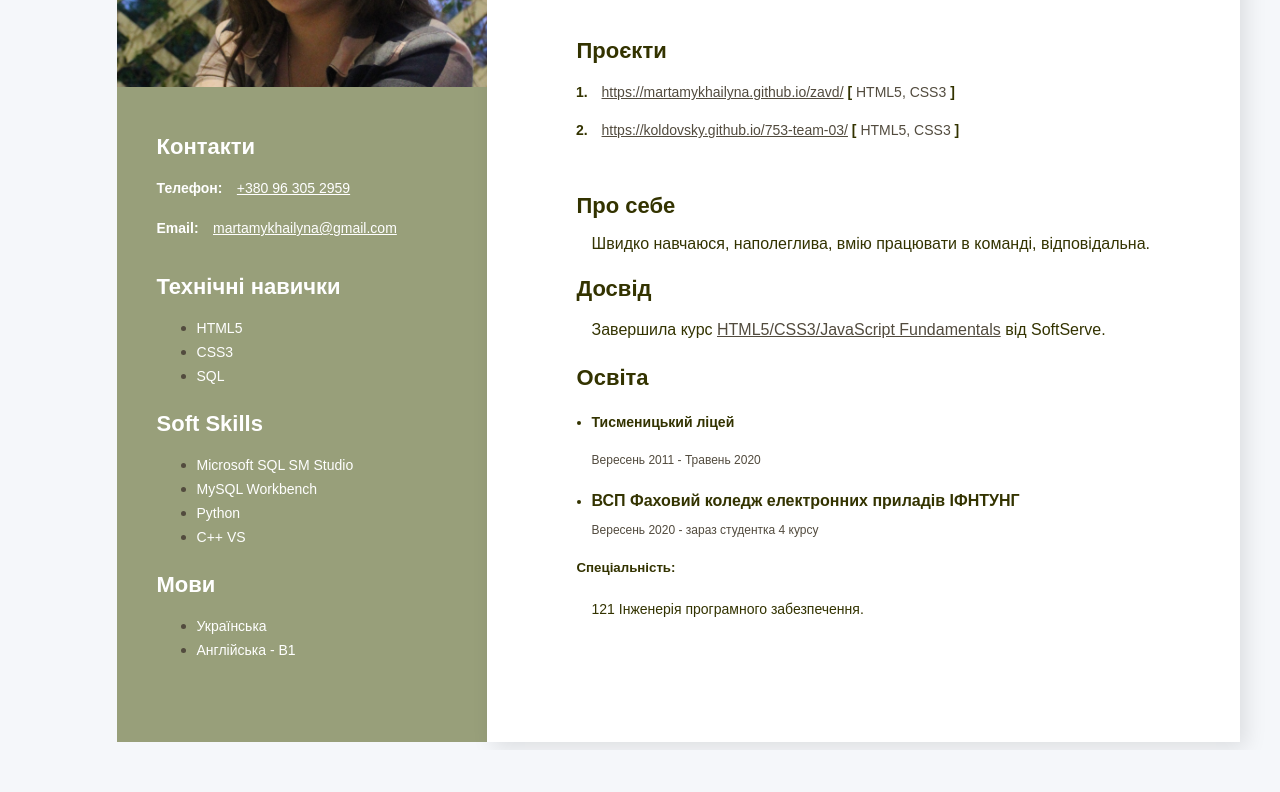
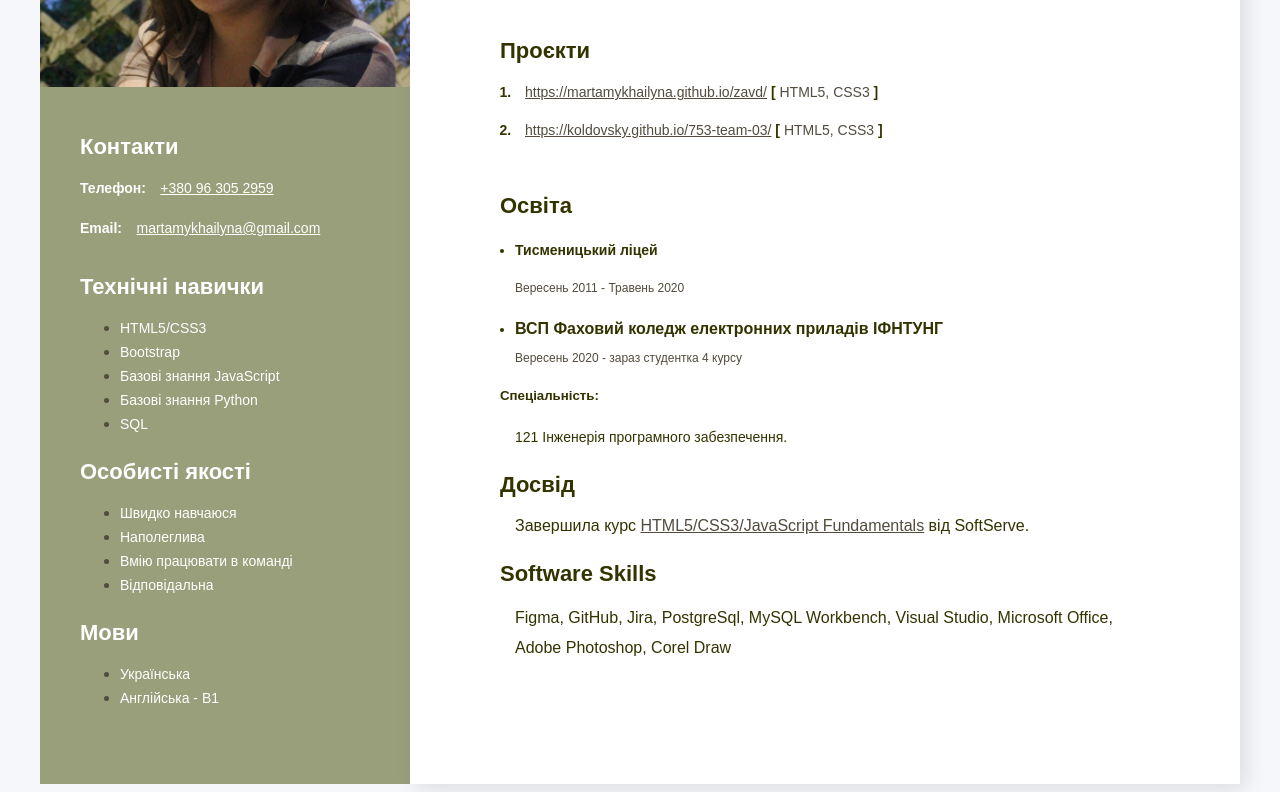
Before and after one commit to MartaMykhailyna/resume, a plain HTML site: page index.html in a window 1280 px wide. Shown: the part 281-1073 px from the top of the page. Before the commit the page ends 1031 px from the top, so only its background shows below. Drawn offline with Linux system fonts and the light colour scheme.

Commit message:
pre-final project

```diff
--- a/index.html
+++ b/index.html
@@ -39,29 +39,6 @@
                 </li>
             </ol>
         </section>
-        <!--about-me-->
-        <section class="about_me">
-            <h3 class="title">Про себе</h3>
-            <div>
-                <ul class="education__list main-content__list">
-                    <li style="list-style: none;">
-                        <p>Швидко навчаюся, наполеглива, вмію працювати в команді, відповідальна.</p>
-                    </li>
-                </ul>
-            </div>
-            <!--skills-->
-            <h3 class="title">Досвід</h3>
-            <div>
-                <ul class="experience__list main-content__list">
-                    <li style="list-style: none;" class="experience__list-item">
-                        <p>Завершила курс
-                            <a class="experience__course-certificate-link" href="img/course-certificate.pdf" target="_blank">
-                                HTML5/CSS3/JavaScript Fundamentals</a>
-                            від SoftServe.</p>
-                    </li>
-                </ul>
-            </div>
-        </section>
         <!--education-->
         <section class="Education">
             <h3 class="title">Освіта</h3>
@@ -86,6 +63,29 @@
                 </ul>
             </div>
         </section>
+        <section class="about_me">
+            <!--skills-->
+            <h3 class="title">Досвід</h3>
+            <div>
+                <ul class="experience__list main-content__list">
+                    <li style="list-style: none;" class="experience__list-item">
+                        <p>Завершила курс
+                            <a class="experience__course-certificate-link" href="img/course-certificate.pdf" target="_blank">
+                                HTML5/CSS3/JavaScript Fundamentals</a>
+                            від SoftServe.</p>
+                    </li>
+                </ul>
+            </div>
+            <h3 class="title">Software Skills</h3>
+            <div>
+                <ul class="education__list main-content__list">
+                    <li style="list-style: none;">
+                        <p style="line-height: 30px;">Figma, GitHub, Jira, PostgreSql, MySQL Workbench, Visual Studio, Microsoft Office, Adobe Photoshop, Corel Draw</p>
+                    </li>
+                </ul>
+            </div>
+
+        </section>
     </div>
     <!--Sidebar-->
     <aside class="sidebar">
@@ -105,19 +105,21 @@
         <section class="tech-skills">
             <h3 class="sidebar__title">Технічні навички</h3>
             <ul class="sidebar__list">
-                <li class="sidebar__list-item"><span class="sidebar__list-item-text">HTML5</span></li>
-                <li class="sidebar__list-item"><span class="sidebar__list-item-text">CSS3</span></li>
+                <li class="sidebar__list-item"><span class="sidebar__list-item-text">HTML5/CSS3</span></li>
+                <li class="sidebar__list-item"><span class="sidebar__list-item-text">Bootstrap</span></li>
+                <li class="sidebar__list-item"><span class="sidebar__list-item-text">Базові знання JavaScript</span></li>
+                <li class="sidebar__list-item"><span class="sidebar__list-item-text">Базові знання Python</span></li>
                 <li class="sidebar__list-item"><span class="sidebar__list-item-text">SQL</span></li>
             </ul>
         </section>
         <!--Soft Skills-->
         <section class="soft-skills">
-            <h3 class="sidebar__title">Soft Skills</h3>
+            <h3 class="sidebar__title">Особисті якості</h3>
             <ul class="sidebar-lists">
-                <li class="sidebar__list-item"><span class="sidebar__list-item-text">Microsoft SQL SM Studio</span></li>
-                <li class="sidebar__list-item"><span class="sidebar__list-item-text">MySQL Workbench</span></li>
-                <li class="sidebar__list-item"><span class="sidebar__list-item-text">Python</span></li>
-                <li class="sidebar__list-item"><span class="sidebar__list-item-text">C++ VS</span></li>
+                <li class="sidebar__list-item"><span class="sidebar__list-item-text">Швидко навчаюся</span></li>
+                <li class="sidebar__list-item"><span class="sidebar__list-item-text">Наполеглива</span></li>
+                <li class="sidebar__list-item"><span class="sidebar__list-item-text">Вмію працювати в команді</span></li>
+                <li class="sidebar__list-item"><span class="sidebar__list-item-text">Відповідальна</span></li>
             </ul>
         </section>
         <!--Languages-->
```
